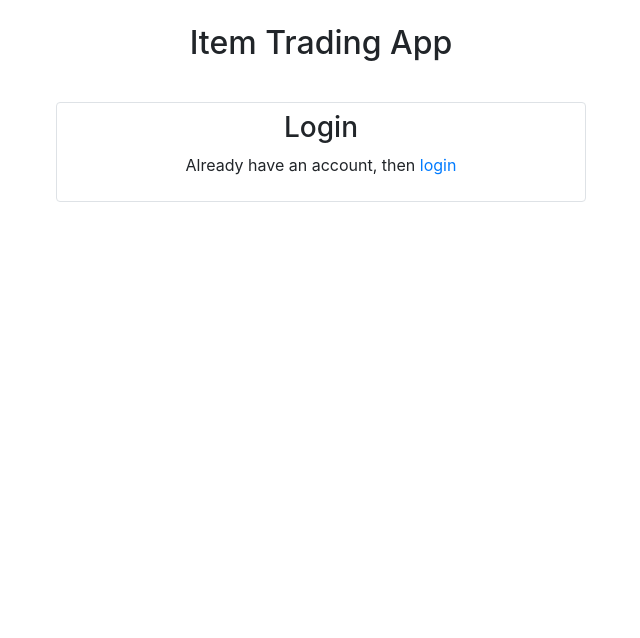
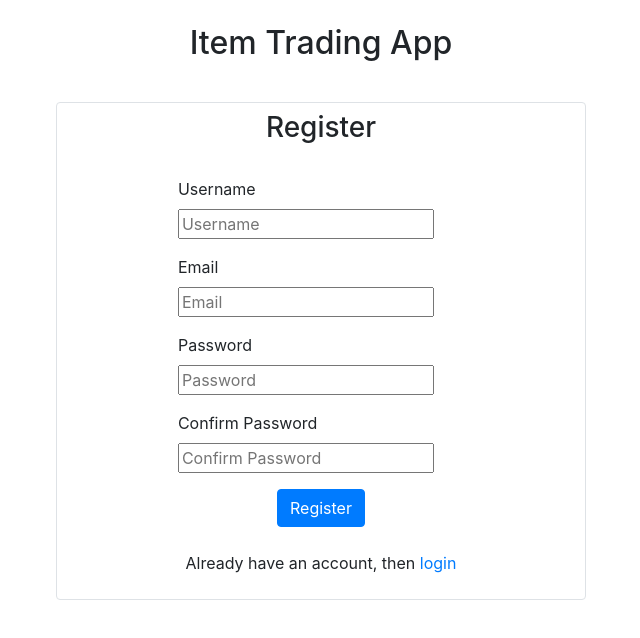
Before and after one commit to ClaudiuBrandusa/Item-Trading-App-Angular-Client, an Angular app: page /register in a window 1280 px wide. Shown: the top 638 px of the page, without its empty margins (319-959 px from the left). Built offline with nearby package versions, Linux system fonts and the light colour scheme.

Commit message:
Implement identity dialog | Implement login form & register form

```diff
--- a/src/app/app.module.ts
+++ b/src/app/app.module.ts
@@ -1,11 +1,11 @@
 import { NgModule } from '@angular/core';
 import { BrowserModule } from '@angular/platform-browser';
+import { NgbModule } from '@ng-bootstrap/ng-bootstrap';
 
 import { AppRoutingModule } from './app-routing.module';
 import { AppComponent } from './app.component';
 import { IdentityModule } from './modules/identity/identity.module';
 import { SharedModule } from './modules/shared/shared.module';
-import { NgbModule } from '@ng-bootstrap/ng-bootstrap';
 
 @NgModule({
   declarations: [
--- a/src/app/modules/identity/components/login/login.component.html
+++ b/src/app/modules/identity/components/login/login.component.html
@@ -1,13 +1,26 @@
-<br>
-<app-title></app-title>
-<br>
-<app-dialog>
+<app-identity-dialog>
     <h3>Login</h3>
+    <br>
 
     <!-- Form part -->
 
+    <form [formGroup]="form" (ngSubmit)="login()">
+        <div class="row d-flex justify-content-center">
+            <div class="form-group text-left col-md-7">
+                <label class="control-label">Username</label><br>
+                <input type="text" placeholder="Username" formControlName="username">
+            </div>
+            <div class="form-group text-left col-md-7">
+                <label class="control-label">Password</label><br>
+                <input type="password" placeholder="Password" formControlName="password">
+            </div>
+        </div>
+        <button type="submit" class="btn btn-primary">Login</button>
+    </form>
+
     <!-- Navigation -->
 
+    <br>
     <p>Do not have an account, then
     <a routerLink="/register">register</a></p>
-</app-dialog>
+</app-identity-dialog>
--- a/src/app/modules/identity/components/login/login.component.ts
+++ b/src/app/modules/identity/components/login/login.component.ts
@@ -1,4 +1,5 @@
 import { Component, OnInit } from '@angular/core';
+import { FormControl, FormGroup } from '@angular/forms';
 
 @Component({
   selector: 'app-login',
@@ -7,9 +8,19 @@ import { Component, OnInit } from '@angular/core';
 })
 export class LoginComponent implements OnInit {
 
+  form = new FormGroup({
+    username: new FormControl(''),
+    password: new FormControl('')
+  })
+
   constructor() { }
 
   ngOnInit(): void {
   }
 
+  login() {
+    console.warn(this.form.value);
+    this.form.reset();
+  }
+
 }
--- a/src/app/modules/identity/components/register/register.component.html
+++ b/src/app/modules/identity/components/register/register.component.html
@@ -1,13 +1,34 @@
-<br>
-<app-title></app-title>
-<br>
-<app-dialog>
-    <h3>Login</h3>
+<app-identity-dialog>
+    <h3>Register</h3>
+    <br>
 
     <!-- Form part -->
 
+    <form [formGroup]="form" (ngSubmit)="register()">
+        <div class="row d-flex justify-content-center">
+            <div class="form-group text-left col-md-7">
+                <label class="control-label">Username</label><br>
+                <input type="text" placeholder="Username" formControlName="username">
+            </div>
+            <div class="form-group text-left col-md-7">
+                <label class="control-label">Email</label><br>
+                <input type="email" placeholder="Email" formControlName="email">
+            </div>
+            <div class="form-group text-left col-md-7">
+                <label class="control-label">Password</label><br>
+                <input type="password" placeholder="Password" formControlName="password">
+            </div>
+            <div class="form-group text-left col-md-7">
+                <label class="control-label">Confirm Password</label><br>
+                <input type="password" placeholder="Confirm Password" formControlName="confirm_password">
+            </div>
+        </div>
+        <button type="submit" class="btn btn-primary">Register</button>
+    </form>
+
     <!-- Navigation -->
 
+    <br>
     <p>Already have an account, then
     <a routerLink="/login">login</a></p>
-</app-dialog>
+</app-identity-dialog>
--- a/src/app/modules/identity/components/register/register.component.ts
+++ b/src/app/modules/identity/components/register/register.component.ts
@@ -1,4 +1,5 @@
 import { Component, OnInit } from '@angular/core';
+import { FormControl, FormGroup } from '@angular/forms';
 
 @Component({
   selector: 'app-register',
@@ -7,9 +8,21 @@ import { Component, OnInit } from '@angular/core';
 })
 export class RegisterComponent implements OnInit {
 
+  form = new FormGroup({
+    username: new FormControl(''),
+    email: new FormControl(''),
+    password: new FormControl(''),
+    confirm_password: new FormControl('')
+  })
+
   constructor() { }
 
   ngOnInit(): void {
   }
 
+  register() {
+    console.warn(this.form.value);
+    this.form.reset();
+  }
+
 }
--- /dev/null
+++ b/src/app/modules/identity/identity-dialog/identity-dialog.component.html
@@ -0,0 +1,6 @@
+<br>
+<app-title></app-title>
+<br>
+<app-dialog>
+    <ng-content></ng-content>
+</app-dialog>
--- /dev/null
+++ b/src/app/modules/identity/identity-dialog/identity-dialog.component.ts
@@ -0,0 +1,15 @@
+import { Component, OnInit } from '@angular/core';
+
+@Component({
+  selector: 'app-identity-dialog',
+  templateUrl: './identity-dialog.component.html',
+  styleUrls: ['./identity-dialog.component.css']
+})
+export class IdentityDialogComponent implements OnInit {
+
+  constructor() { }
+
+  ngOnInit(): void {
+  }
+
+}
```
Also changed, not shown: src/app/modules/identity/identity.module.ts (+6 -2 lines), src/app/modules/identity/identity-dialog/identity-dialog.component.css (added), 1 other file (tests, documents, lock files or other folders).
